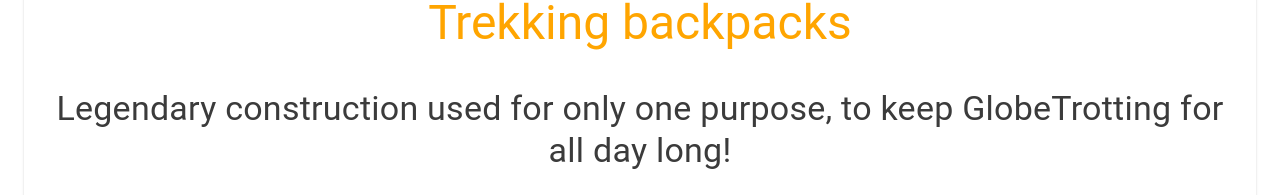
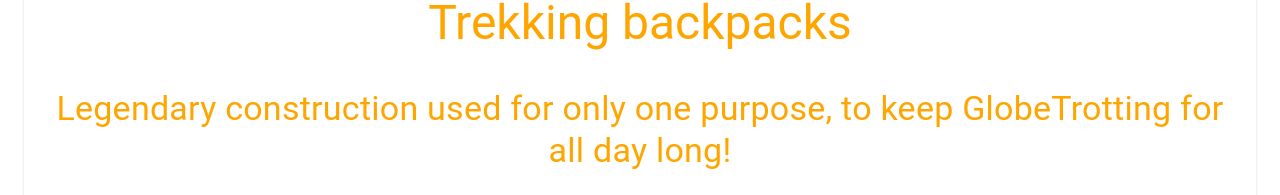
Before and after one commit to piotr-rajtar/globetrotter-shop, a React (Create React App) app: page /product/1 in a window 1280 px wide. Shown: the part 153-348 px from the top of the page. Built offline with nearby package versions, Linux system fonts and the light colour scheme.

Commit message:
Change product description color

```diff
--- a/src/components/views/Product/Product.module.scss
+++ b/src/components/views/Product/Product.module.scss
@@ -15,7 +15,7 @@
 
 .description {
   text-align: center;
-  color: $secondary-color;
+  color: $main-color;
 }
 
 .featuresContainer {
```
